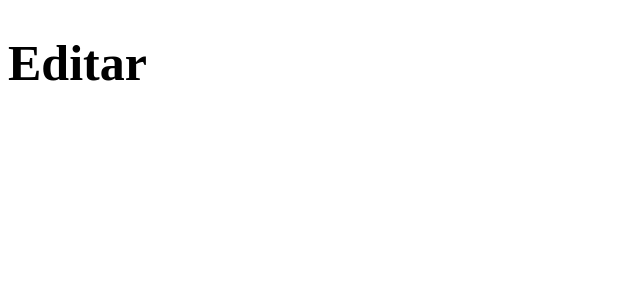
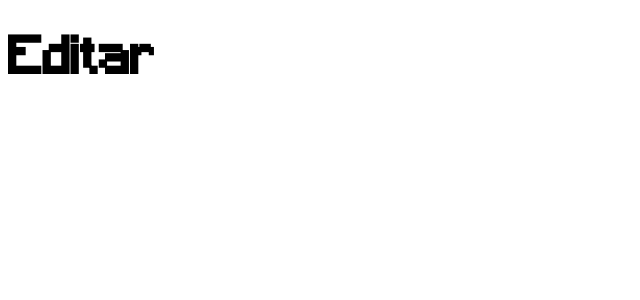
Before and after one commit to gpongelupe/Case-do-Grupo-1-CPEjr, a React (Vite) app: page /editar in a window 1280 px wide. Shown: the top 300 px of the page, without its empty margins (0-640 px from the left). Built offline with nearby package versions, Linux system fonts and the light colour scheme.

Commit message:
adicionando fonte minecraft

```diff
--- a/src/main.jsx
+++ b/src/main.jsx
@@ -1,10 +1,11 @@
-import React from 'react'
-import ReactDOM from 'react-dom/client'
-import App from './App.jsx'
-
+import React from 'react';
+import ReactDOM from 'react-dom/client';
+import App from './App.jsx';
+import GlobalStyles from './styles/GlobalStyles.js';
 
 ReactDOM.createRoot(document.getElementById('root')).render(
   <React.StrictMode>
+    <GlobalStyles/>
     <App />
   </React.StrictMode>,
 );
--- a/src/pages/editar/styles.js
+++ b/src/pages/editar/styles.js
@@ -2,4 +2,5 @@ import styled from "styled-components";
 
 export const Title = styled.h1`
 font-size: 50px;
+font-family: "minecraft";
 `;
--- a/src/styles/GlobalStyles.js
+++ b/src/styles/GlobalStyles.js
@@ -0,0 +1,11 @@
+import { createGlobalStyle } from "styled-components";
+import minecraft from "../fonts/minecraft.ttf";
+
+export default createGlobalStyle`
+@font-face {
+    font-family: 'minecraft';
+    src: url(${minecraft}) format('truetype');
+    font-weight: normal;
+    font-style: normal;
+  };
+`
```
Also changed, not shown: src/fonts/minecraft.ttf (added).
